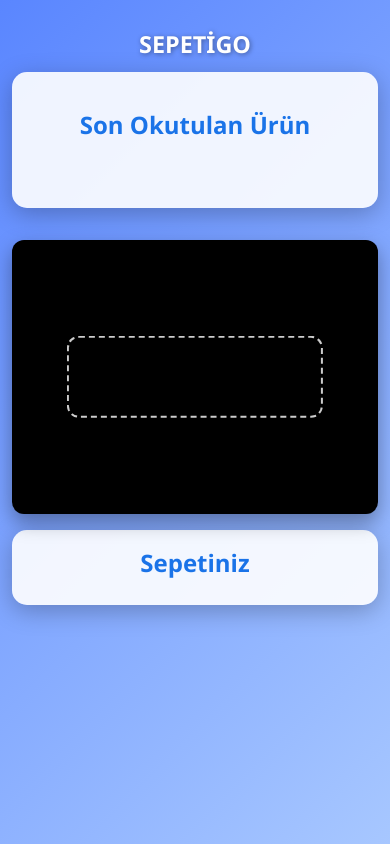
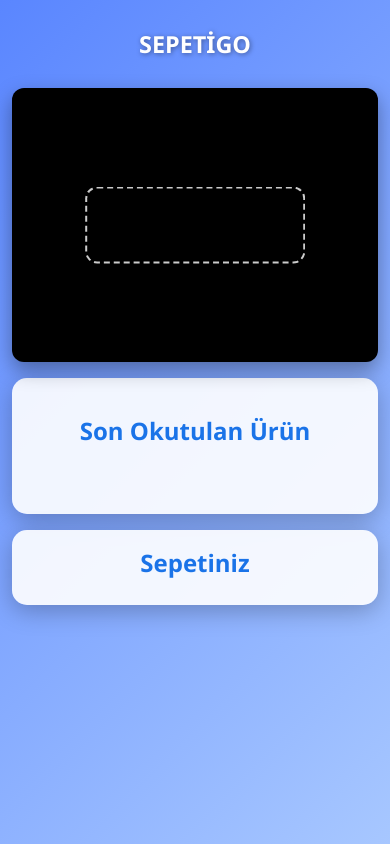
Before and after one commit to ensyilmaz/Sepetigo, a Django app: page / in a window 390 px wide. Run offline with Django 5.2, Linux system fonts and the light colour scheme; some libraries are stand-ins or nearby versions.

Commit message:
update mobile

```diff
--- a/mybarcode/scanner/templates/home.html
+++ b/mybarcode/scanner/templates/home.html
@@ -217,6 +217,11 @@
     padding: 16px;
   }
 
+  /* ✅ Mobilde sıralama değişsin */
+  #video-container   { order: 1; }
+  #last-scanned      { order: 2; }
+  #products-list     { order: 3; }
+}
   /* Ürün görseli ekrana sığsın */
   #last-scanned img {
     max-width: 100%;
```
